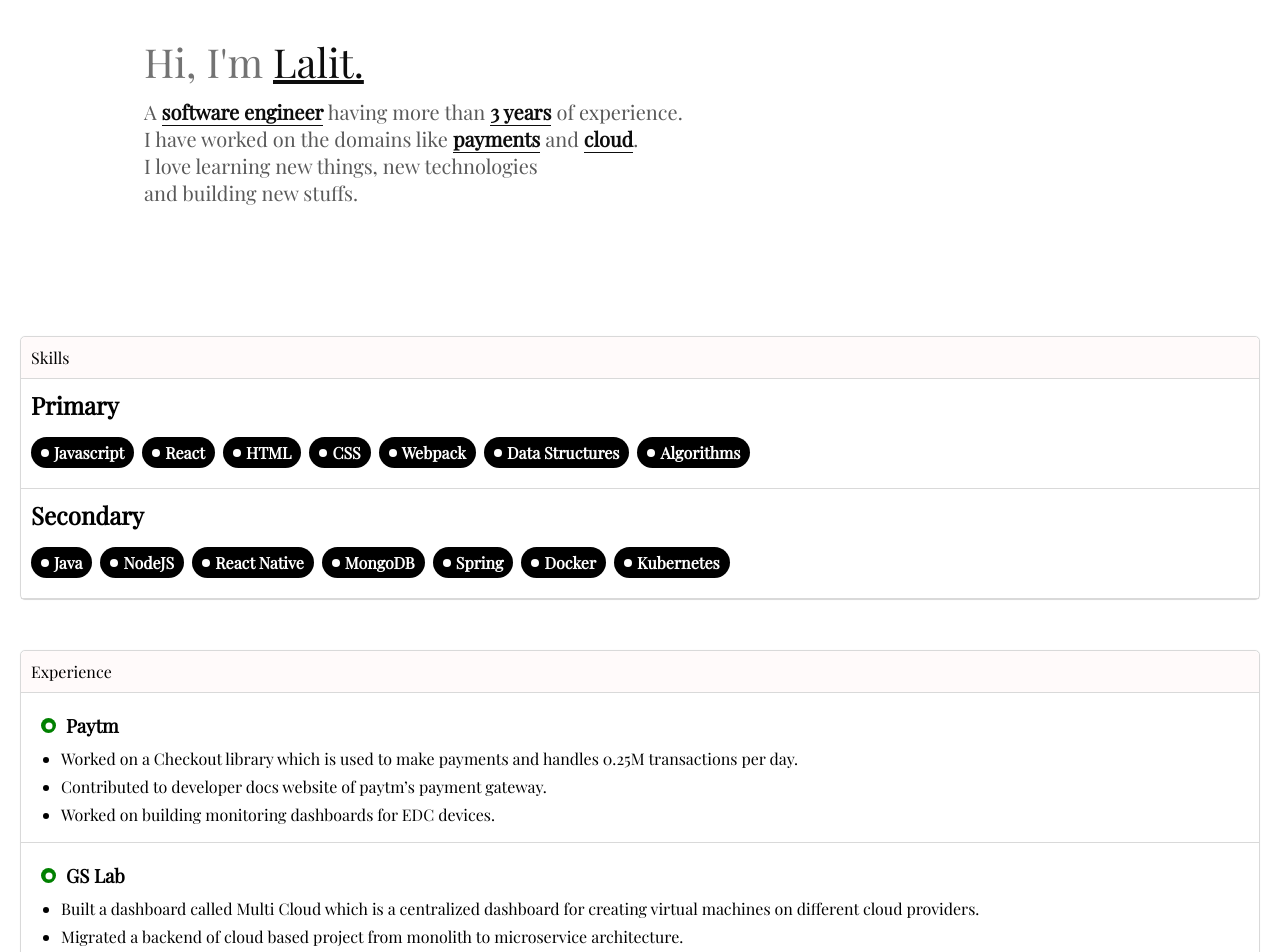
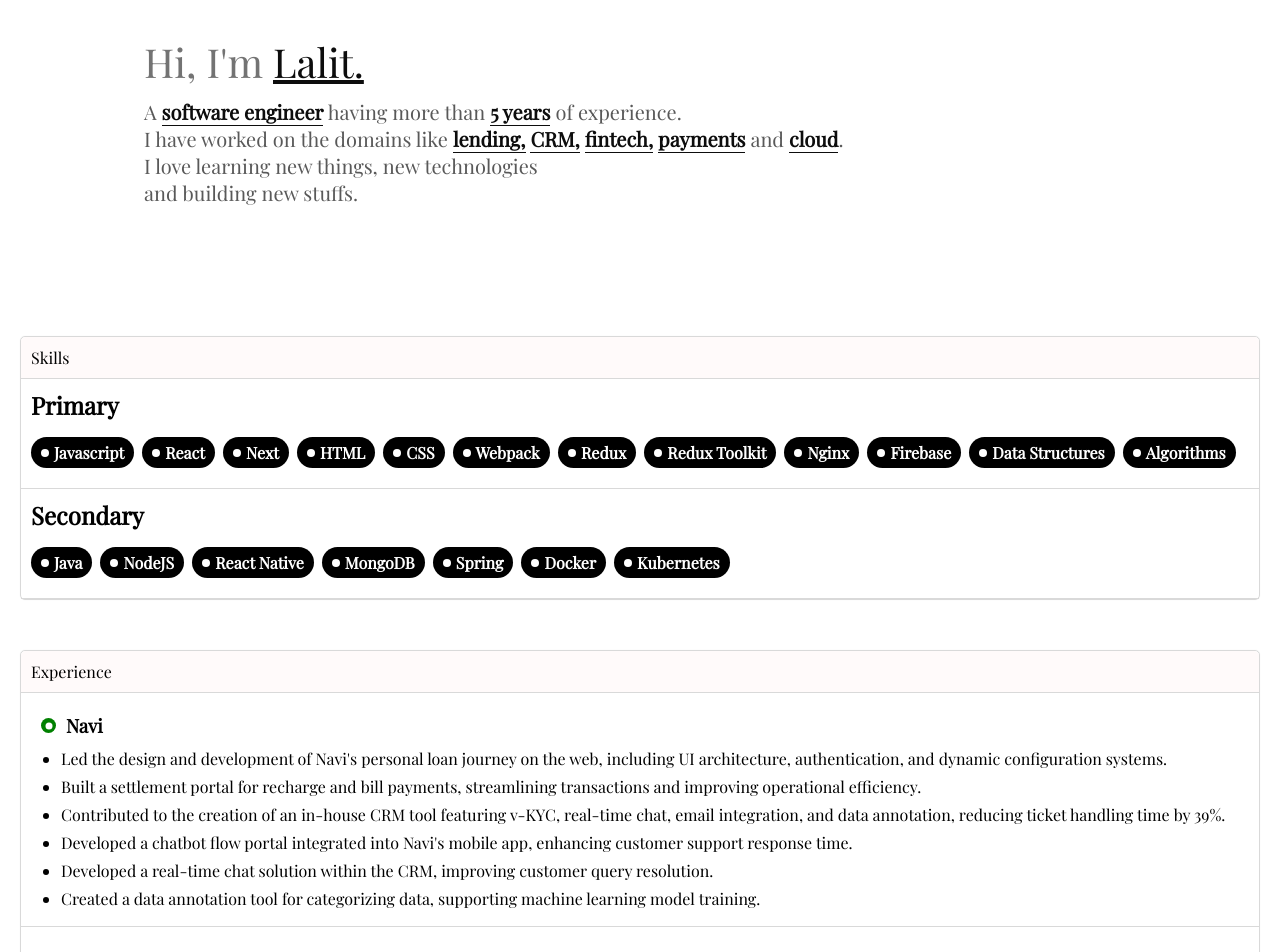
Before and after one commit to lalitlsg/lalitlsg-portfolio, a React (Create React App) app: page / in a window 1280 px wide. Shown: the part 180-1132 px from the top of the page. Built offline with nearby package versions, Linux system fonts and the light colour scheme.

Commit message:
profile update

```diff
--- a/src/components/Main/Contents/Home.js
+++ b/src/components/Main/Contents/Home.js
@@ -34,12 +34,15 @@
             <StyledDesc dark={dark}>
               <div>
                 A <StyledDescName dark={dark}>software engineer</StyledDescName>{" "}
-                having more than <StyledDescName dark={dark}>3 years</StyledDescName> of
+                having more than <StyledDescName dark={dark}>5 years</StyledDescName> of
                 experience.
               </div>
 
               <div>
                 I have worked on the domains like{" "}
+                <StyledDescName dark={dark}>lending,</StyledDescName> {" "}
+                <StyledDescName dark={dark}>CRM,</StyledDescName> {" "}
+                <StyledDescName dark={dark}>fintech,</StyledDescName> {" "}
                 <StyledDescName dark={dark}>payments</StyledDescName> and{" "}
                 <StyledDescName dark={dark}>cloud</StyledDescName>.
               </div>
--- a/src/components/Main/Contents/home-contents/ExperienceComponent.js
+++ b/src/components/Main/Contents/home-contents/ExperienceComponent.js
@@ -12,6 +12,36 @@
 const ExperienceComponent = () => {
   return (
     <StyledContainer>
+      <StyledSection>
+        <StyledExperienceTitle>
+          <StyledCircle />
+          <StyledTitleText>Navi</StyledTitleText>
+        </StyledExperienceTitle>
+        <StyledExperienceDescription>
+          <StyledPoints>
+          Led the design and development of Navi's personal loan journey on the web, including UI
+          architecture, authentication, and dynamic configuration systems.
+          </StyledPoints>
+          <StyledPoints>
+          Built a settlement portal for recharge and bill payments, streamlining transactions and improving
+          operational efficiency.
+          </StyledPoints>
+          <StyledPoints>
+          Contributed to the creation of an in-house CRM tool featuring v-KYC, real-time chat, email
+          integration, and data annotation, reducing ticket handling time by 39%.
+          </StyledPoints>
+          <StyledPoints>
+          Developed a chatbot flow portal integrated into Navi's mobile app, enhancing customer support
+response time.
+          </StyledPoints>
+          <StyledPoints>
+          Developed a real-time chat solution within the CRM, improving customer query resolution.
+          </StyledPoints>
+          <StyledPoints>
+          Created a data annotation tool for categorizing data, supporting machine learning model training.
+          </StyledPoints>
+        </StyledExperienceDescription>
+      </StyledSection>
       <StyledSection>
         <StyledExperienceTitle>
           <StyledCircle />
--- a/src/components/Main/Contents/home-contents/SkillComponent.js
+++ b/src/components/Main/Contents/home-contents/SkillComponent.js
@@ -11,9 +11,14 @@
 const primary = [
   "Javascript",
   "React",
+  "Next",
   "HTML",
   "CSS",
   "Webpack",
+  "Redux",
+  "Redux Toolkit",
+  "Nginx",
+  "Firebase",
   "Data Structures",
   "Algorithms",
 ];
```
